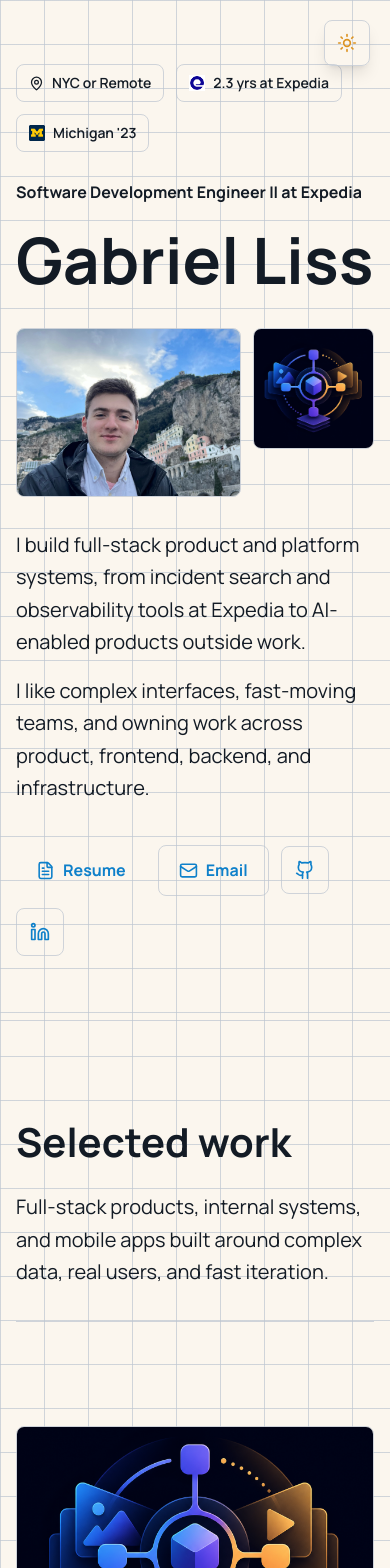
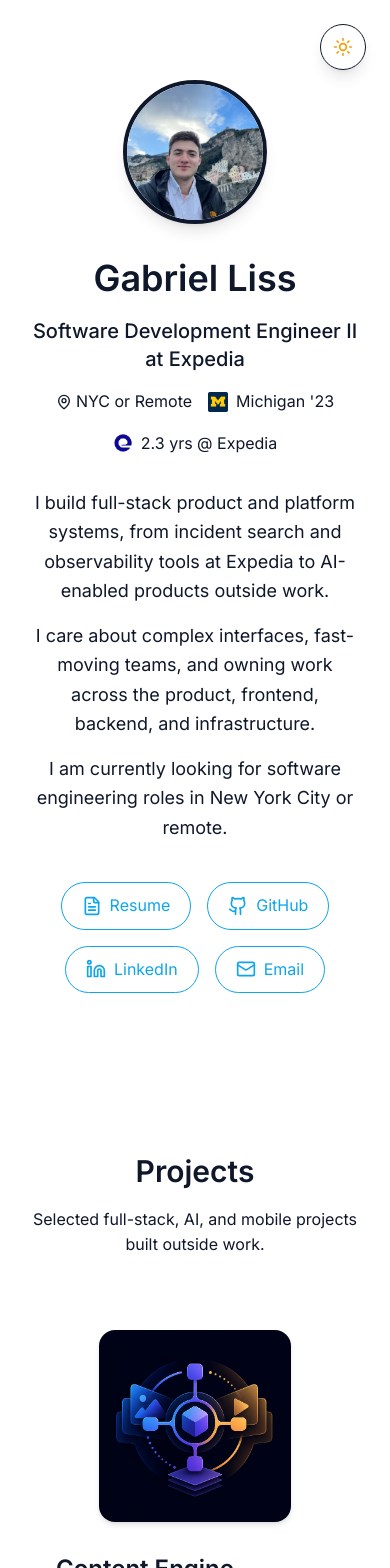
Before and after one commit to gabeliss/personal-site, a React (Vite) app: page / in a window 390 px wide. Shown: the top 1568 px of the page. Built offline with nearby package versions, Linux system fonts and the light colour scheme.

Commit message:
Revert "Redesign portfolio presentation"
This reverts commit 4f19b9c06466bec2b183c1898903f053a5058b67.

```diff
--- a/index.html
+++ b/index.html
@@ -8,7 +8,7 @@
     <meta name="description" content="Software engineer building full-stack product, platform, observability, and AI workflow systems." />
     <link rel="preconnect" href="https://fonts.googleapis.com">
     <link rel="preconnect" href="https://fonts.gstatic.com" crossorigin>
-    <link href="https://fonts.googleapis.com/css2?family=Manrope:wght@400;500;600;700;800&display=swap" rel="stylesheet">
+    <link href="https://fonts.googleapis.com/css2?family=Inter:wght@400;500;600;700&display=swap" rel="stylesheet">
   </head>
   <body>
     <div id="root"></div>
--- a/src/components/Footer.tsx
+++ b/src/components/Footer.tsx
@@ -1,9 +1,8 @@
 export default function Footer() {
   return (
-    <footer className="border-t hairline bg-[--color-primary] px-8 py-6">
-      <div className="section-shell flex flex-col gap-2 text-sm font-medium text-[color-mix(in_oklch,var(--color-bg)_58%,var(--color-primary))] md:flex-row md:items-center md:justify-between">
-        <p>Built with React, TypeScript, and Tailwind CSS.</p>
-        <p>Gabriel Liss</p>
+    <footer className="py-6 px-8 border-t border-[--color-border]">
+      <div className="max-w-4xl mx-auto text-center text-sm text-[--color-muted]">
+        <p>Built with React, TypeScript, and Tailwind CSS. Resume available on request or above.</p>
       </div>
     </footer>
   );
--- a/src/components/Hero.tsx
+++ b/src/components/Hero.tsx
@@ -1,21 +1,22 @@
-import { ArrowUpRight, FileText, Github, Linkedin, Mail, MapPin } from 'lucide-react';
+import { FileText, Github, Linkedin, Mail, MapPin } from 'lucide-react';
 import { useState, useEffect } from 'react';
 
-function calculateExpediaTenure() {
+function useExpediaTenure() {
   const startDate = new Date('2023-08-21');
+
+  const calculateTenure = () => {
     const now = new Date();
     const diffMs = now.getTime() - startDate.getTime();
     const diffDays = diffMs / (1000 * 60 * 60 * 24);
     const years = diffDays / 365;
     return `${years.toFixed(1)} yrs`;
-}
+  };
 
-function useExpediaTenure() {
-  const [tenure, setTenure] = useState(calculateExpediaTenure);
+  const [tenure, setTenure] = useState(calculateTenure);
 
   useEffect(() => {
     const timer = setInterval(() => {
-      setTenure(calculateExpediaTenure());
+      setTenure(calculateTenure());
     }, 1000 * 60 * 60); // Update every hour
 
     return () => clearInterval(timer);
@@ -28,117 +29,96 @@
   const expediaTenure = useExpediaTenure();
 
   return (
-    <section className="relative min-h-[92svh] overflow-hidden border-b hairline">
-      <div className="section-shell grid min-h-[92svh] items-center gap-12 py-16 lg:grid-cols-[1.05fr_0.95fr] lg:py-20">
-        <div className="hero-rise max-w-3xl">
-          <div className="mb-7 flex flex-wrap items-center gap-3 text-sm font-semibold text-[--color-muted]">
-            <span className="inline-flex items-center gap-2 rounded-lg border hairline bg-[--color-bg-card]/75 px-3 py-2">
-              <MapPin size={15} />
-              NYC or Remote
-            </span>
-            <span className="inline-flex items-center gap-2 rounded-lg border hairline bg-[--color-bg-card]/75 px-3 py-2">
-              <img src="/images/expedia.png" alt="Expedia" className="h-4 w-4 object-contain" />
-              {expediaTenure} at Expedia
-            </span>
-            <span className="inline-flex items-center gap-2 rounded-lg border hairline bg-[--color-bg-card]/75 px-3 py-2">
-              <img src="/images/umich.png" alt="University of Michigan" className="h-4 w-4" />
-              Michigan '23
-            </span>
-          </div>
-
-          <p className="mb-4 text-base font-bold text-[--color-accent]">
-            Software Development Engineer II at Expedia
-          </p>
-
-          <h1 className="max-w-4xl text-[clamp(4rem,11vw,9rem)] font-extrabold leading-[0.9] text-[--color-primary]">
-            Gabriel Liss
-          </h1>
-
-          <div className="mt-7 grid grid-cols-[0.65fr_0.35fr] gap-3 lg:hidden">
-            <div className="aspect-[4/3] overflow-hidden rounded-[8px] border hairline bg-[--color-bg-card]">
+    <section className="min-h-[90vh] flex items-center justify-center px-8 py-20">
+      <div className="w-full max-w-4xl mx-auto text-center">
+        {/* Profile Image */}
+        <div className="mb-8">
+          <div className="relative w-36 h-36 mx-auto group">
+            <div className="absolute -inset-1 bg-gradient-to-r from-[--color-accent] to-blue-600 rounded-full opacity-0 group-hover:opacity-75 blur transition-all duration-500 group-hover:duration-200 pointer-events-none"></div>
             <img
               src="/images/profile.jpeg"
               alt="Gabriel Liss"
-                className="h-full w-full object-cover"
-              />
-            </div>
-            <div className="aspect-square overflow-hidden rounded-[8px] border hairline bg-[--color-bg-card]">
-              <img
-                src="/images/content-engine.png"
-                alt="Content Engine project mark"
-                className="h-full w-full object-cover"
+              className="relative w-36 h-36 rounded-full object-cover shadow-lg border-4 border-[--color-bg] transition-transform duration-300 group-hover:scale-105"
             />
           </div>
         </div>
 
-          <div className="mt-8 max-w-2xl space-y-4 text-xl leading-relaxed text-[--color-secondary]">
+        {/* Name */}
+        <h1 className="text-4xl md:text-5xl font-bold text-[--color-primary] mb-4">
+          Gabriel Liss
+        </h1>
+
+        {/* Tagline */}
+        <p className="text-xl md:text-2xl text-[--color-secondary] mb-4 font-medium">
+          Software Development Engineer II at Expedia
+        </p>
+
+        {/* Location, Education & Tenure */}
+        <div className="flex flex-wrap items-center justify-center gap-4 text-[--color-muted] mb-8">
+          <span className="flex items-center gap-1">
+            <MapPin size={16} />
+            NYC or Remote
+          </span>
+          <span className="hidden sm:inline text-[--color-border]">|</span>
+          <span className="flex items-center gap-2">
+            <img src="/images/umich.png" alt="University of Michigan" className="w-5 h-5" />
+            Michigan '23
+          </span>
+          <span className="hidden sm:inline text-[--color-border]">|</span>
+          <span className="flex items-center gap-2">
+            <img src="/images/expedia.png" alt="Expedia" className="w-5 h-5 object-contain" />
+            <span>{expediaTenure} @ Expedia</span>
+          </span>
+        </div>
+
+        {/* Bio */}
+        <div className="text-lg text-[--color-secondary] max-w-xl mx-auto mb-10 leading-relaxed space-y-4 text-center">
           <p>
             I build full-stack product and platform systems, from incident search and observability tools at Expedia to AI-enabled products outside work.
           </p>
           <p>
-              I like complex interfaces, fast-moving teams, and owning work across product, frontend, backend, and infrastructure.
+            I care about complex interfaces, fast-moving teams, and owning work across the product, frontend, backend, and infrastructure.
+          </p>
+          <p>
+            I am currently looking for software engineering roles in New York City or remote.
           </p>
         </div>
 
-          <div className="mt-10 flex flex-wrap items-center gap-3">
+        {/* Social Links */}
+        <div className="flex flex-wrap items-center justify-center gap-4">
           <a
             href="/resume/gabriel_liss_resume.pdf"
             target="_blank"
             rel="noopener noreferrer"
-              className="inline-flex items-center gap-2 rounded-lg bg-[--color-primary] px-5 py-3 font-bold text-[--color-bg] transition-transform duration-300 hover:-translate-y-0.5"
+            className="flex items-center gap-2 px-5 py-2.5 rounded-full border border-[--color-border] text-[--color-primary] hover:border-[--color-border-hover] hover:bg-[--color-bg-alt] transition-colors"
           >
-              <FileText size={19} />
+            <FileText size={20} />
             Resume
-            </a>
-            <a
-              href="mailto:gabe.liss17@gmail.com"
-              className="inline-flex items-center gap-2 rounded-lg border hairline bg-[--color-bg-card]/80 px-5 py-3 font-bold text-[--color-primary] transition-transform duration-300 hover:-translate-y-0.5"
-            >
-              <Mail size={19} />
-              Email
           </a>
           <a
             href="https://github.com/gabeliss"
             target="_blank"
             rel="noopener noreferrer"
-              className="inline-flex h-12 w-12 items-center justify-center rounded-lg border hairline bg-[--color-bg-card]/80 text-[--color-primary] transition-transform duration-300 hover:-translate-y-0.5"
-              aria-label="GitHub"
+            className="flex items-center gap-2 px-5 py-2.5 rounded-full border border-[--color-border] text-[--color-primary] hover:border-[--color-border-hover] hover:bg-[--color-bg-alt] transition-colors"
           >
             <Github size={20} />
+            GitHub
           </a>
           <a
             href="https://linkedin.com/in/gabe-liss"
             target="_blank"
             rel="noopener noreferrer"
-              className="inline-flex h-12 w-12 items-center justify-center rounded-lg border hairline bg-[--color-bg-card]/80 text-[--color-primary] transition-transform duration-300 hover:-translate-y-0.5"
-              aria-label="LinkedIn"
+            className="flex items-center gap-2 px-5 py-2.5 rounded-full border border-[--color-border] text-[--color-primary] hover:border-[--color-border-hover] hover:bg-[--color-bg-alt] transition-colors"
           >
             <Linkedin size={20} />
+            LinkedIn
           </a>
-          </div>
-        </div>
-
-        <div className="hero-rise relative hidden min-h-[620px] lg:block" style={{ animationDelay: '140ms' }}>
-          <div className="absolute right-0 top-8 h-[470px] w-[370px] overflow-hidden rounded-[8px] border hairline bg-[--color-bg-card] shadow-2xl shadow-[color-mix(in_oklch,var(--color-primary)_14%,transparent)]">
-            <img
-              src="/images/profile.jpeg"
-              alt="Gabriel Liss"
-              className="h-full w-full object-cover"
-            />
-          </div>
-          <div className="absolute left-0 top-0 h-64 w-64 overflow-hidden rounded-[8px] border hairline bg-[--color-bg-card] shadow-xl">
-            <img
-              src="/images/content-engine.png"
-              alt="Content Engine project mark"
-              className="h-full w-full object-cover"
-            />
-          </div>
           <a
-            href="#projects"
-            className="absolute bottom-8 right-20 inline-flex items-center gap-3 rounded-lg border hairline bg-[--color-bg-card] px-5 py-4 font-bold text-[--color-primary] shadow-xl transition-transform duration-300 hover:-translate-y-1"
+            href="mailto:gabe.liss17@gmail.com"
+            className="flex items-center gap-2 px-5 py-2.5 rounded-full border border-[--color-border] text-[--color-primary] hover:border-[--color-border-hover] hover:bg-[--color-bg-alt] transition-colors"
           >
-            Selected work
-            <ArrowUpRight size={19} />
+            <Mail size={20} />
+            Email
           </a>
         </div>
       </div>
--- a/src/components/Projects.tsx
+++ b/src/components/Projects.tsx
@@ -114,76 +114,77 @@
   };
 
   return (
-    <section id="projects" className="border-b hairline bg-[--color-bg-alt]/75 py-24">
-      <div className="section-shell">
-        <div className="mb-14 grid gap-6 border-b hairline pb-8 lg:grid-cols-[0.55fr_1fr]">
-          <h2 className="text-[clamp(2.5rem,6vw,5.5rem)] font-extrabold leading-none text-[--color-primary]">
-            Selected work
+    <section id="projects" className="py-20 px-8 bg-[--color-bg-alt]">
+      <div className="max-w-6xl mx-auto">
+        <h2 className="text-3xl font-bold text-[--color-primary] mb-4 text-center">
+          Projects
         </h2>
-          <p className="max-w-2xl text-xl leading-relaxed text-[--color-secondary]">
-            Full-stack products, internal systems, and mobile apps built around complex data, real users, and fast iteration.
+        <p className="text-[--color-muted] text-center mb-12 max-w-2xl mx-auto">
+          Selected full-stack, AI, and mobile projects built outside work.
         </p>
-        </div>
 
-        <div>
+        <div className="space-y-16">
           {projects.map((project, index) => (
             <AnimatedSection key={project.name} delay={index * 100}>
               <div
-                className="group grid gap-8 border-b hairline py-12 transition-colors duration-300 lg:grid-cols-[0.42fr_0.58fr]"
+                className={`flex flex-col ${
+                  index % 2 === 0 ? 'lg:flex-row' : 'lg:flex-row-reverse'
+                } gap-8 lg:gap-12 items-center p-6 rounded-2xl transition-all duration-300 hover:bg-[--color-bg] hover:shadow-lg hover:-translate-y-1`}
               >
-              <div className="relative aspect-[4/3] overflow-hidden rounded-[8px] border hairline bg-[--color-bg-card]">
+              {/* Image */}
+              <div className="w-full lg:w-2/5 flex-shrink-0 flex justify-center">
+                <div className="relative group">
+                  <div className="absolute -inset-4 bg-[--color-accent] rounded-3xl opacity-20 group-hover:opacity-30 blur-xl transition-opacity"></div>
                   <img
                     src={project.image}
                     alt={project.name}
-                    className="h-full w-full object-cover transition-transform duration-700 ease-out group-hover:scale-[1.035]"
+                    className="relative w-48 h-48 md:w-56 md:h-56 rounded-2xl shadow-md object-cover"
                   />
                 </div>
+              </div>
 
-              <div className="flex flex-col justify-center">
-                <div className="mb-5 flex items-baseline justify-between gap-6">
-                  <div>
-                    <p className="mb-2 text-sm font-bold text-[--color-muted]">
-                      0{index + 1}
-                    </p>
-                    <h3 className="text-3xl font-extrabold text-[--color-primary] md:text-4xl">
+              {/* Content */}
+              <div className="w-full lg:w-3/5">
+                <h3 className="text-2xl font-bold text-[--color-primary] mb-2">
                   {project.name}
                 </h3>
-                  </div>
-                  <p className="hidden max-w-xs text-right text-base font-bold text-[--color-accent] md:block">
+                <p className="text-[--color-accent] font-medium mb-3">
                   {project.tagline}
                 </p>
-                </div>
-                <p className="max-w-3xl text-lg leading-relaxed text-[--color-secondary]">
+                <p className="text-[--color-secondary] mb-4 leading-relaxed">
                   {project.description}
                 </p>
 
-                <div className="mt-6 flex flex-wrap gap-2">
+                {/* Tech Stack */}
+                <div className="flex flex-wrap gap-2 mb-4">
                   {project.tech.map((tech) => (
                     <span
                       key={tech}
-                      className="rounded-lg border hairline bg-[--color-bg-card]/75 px-3 py-1.5 text-sm font-semibold text-[--color-secondary]"
+                      className="px-3 py-1 text-sm bg-[--color-bg] text-[--color-secondary] rounded-full border border-[--color-border]"
                     >
                       {tech}
                     </span>
                   ))}
                 </div>
 
-                <ul className="mt-7 grid gap-2 text-sm font-medium text-[--color-muted] md:grid-cols-2">
+                {/* Highlights */}
+                <ul className="text-sm text-[--color-muted] mb-6 space-y-1">
                   {project.highlights.map((highlight) => (
-                    <li key={highlight} className="flex items-start gap-3">
-                      <span className="mt-2 h-1.5 w-1.5 flex-none rounded-full bg-[--color-warm]"></span>
+                    <li key={highlight} className="flex items-start gap-2">
+                      <span className="text-[--color-accent] mt-1">-</span>
                       {highlight}
                     </li>
                   ))}
                 </ul>
 
-                <div className="mt-8 flex flex-wrap items-center gap-3">
+                {/* Links */}
+                <div className="flex gap-3 items-center">
                   {project.links.website && (
                     <a
                       href={project.links.website}
                       target="_blank"
                       rel="noopener noreferrer"
-                      className="inline-flex items-center gap-2 rounded-lg bg-[--color-primary] px-4 py-2.5 text-sm font-bold text-[--color-bg] transition-transform duration-300 hover:-translate-y-0.5"
+                      className="flex items-center gap-2 px-4 py-2 text-sm rounded-lg bg-[--color-primary] text-white hover:bg-[--color-secondary] transition-colors"
                     >
                       <ExternalLink size={16} />
                       Website
@@ -194,7 +195,7 @@
                       href={project.links.appStore}
                       target="_blank"
                       rel="noopener noreferrer"
-                      className="inline-flex items-center gap-2 rounded-lg border hairline bg-[--color-bg-card]/75 px-4 py-2.5 text-sm font-bold text-[--color-primary] transition-transform duration-300 hover:-translate-y-0.5"
+                      className="flex items-center gap-2 px-4 py-2 text-sm rounded-lg border border-[--color-border] text-[--color-primary] hover:border-[--color-border-hover] hover:bg-[--color-bg] transition-colors"
                     >
                       <Apple size={16} />
                       App Store
@@ -204,14 +205,16 @@
                     <div className="relative">
                       <button
                         onClick={handlePendingClick}
-                        className="inline-flex cursor-pointer items-center gap-2 rounded-lg border hairline bg-[--color-bg-card]/75 px-4 py-2.5 text-sm font-bold text-[--color-primary] transition-transform duration-300 hover:-translate-y-0.5"
+                        className="flex items-center gap-2 px-4 py-2 text-sm rounded-lg border border-[--color-border] hover:border-[--color-border-hover] hover:bg-[--color-bg] transition-colors cursor-pointer"
+                        style={{ color: '#0ea5e9' }}
                       >
                         <Apple size={16} />
                         App Store
                       </button>
                       {showPendingToast && (
                         <span
-                          className="absolute left-0 top-full z-10 mt-2 whitespace-nowrap rounded-lg bg-[--color-primary] px-3 py-1.5 text-sm text-[--color-bg] shadow-lg"
+                          className="absolute left-0 top-full mt-2 whitespace-nowrap px-3 py-1.5 text-sm rounded-lg shadow-lg z-10"
+                          style={{ backgroundColor: '#0f172a', color: '#ffffff' }}
                         >
                           Pending App Store review
                         </span>
--- a/src/components/ThemeToggle.tsx
+++ b/src/components/ThemeToggle.tsx
@@ -9,7 +9,7 @@
   return (
     <button
       onClick={toggle}
-      className="fixed right-5 top-5 z-50 rounded-lg border hairline bg-[--color-bg-card]/90 p-3 text-[--color-primary] shadow-lg transition-transform duration-300 hover:-translate-y-0.5"
+      className="fixed top-6 right-6 p-3 rounded-full bg-[--color-bg-alt] border border-[--color-border] hover:border-[--color-border-hover] transition-all duration-300 shadow-lg hover:shadow-xl z-50"
       aria-label={isDark ? 'Switch to light mode' : 'Switch to dark mode'}
     >
       <div className="relative w-5 h-5">
@@ -18,14 +18,14 @@
           className={`absolute inset-0 transition-all duration-300 ${
             isDark ? 'opacity-0 rotate-90 scale-0' : 'opacity-100 rotate-0 scale-100'
           }`}
-          style={{ color: 'var(--color-warm)' }}
+          style={{ color: '#f59e0b' }}
         />
         <Moon
           size={20}
           className={`absolute inset-0 transition-all duration-300 ${
             isDark ? 'opacity-100 rotate-0 scale-100' : 'opacity-0 -rotate-90 scale-0'
           }`}
-          style={{ color: 'var(--color-accent)' }}
+          style={{ color: '#38bdf8' }}
         />
       </div>
     </button>
--- a/src/index.css
+++ b/src/index.css
@@ -1,33 +1,44 @@
 @import "tailwindcss";
 
+/*
+  Global Color Theme
+  Edit these CSS custom properties to change the entire site's color scheme
+*/
 :root {
-  --color-primary: oklch(22% 0.022 252);
-  --color-secondary: oklch(35% 0.026 252);
-  --color-muted: oklch(53% 0.028 252);
-  --color-bg: oklch(97.5% 0.012 82);
-  --color-bg-alt: oklch(93.5% 0.016 82);
-  --color-bg-card: oklch(99% 0.008 82);
-  --color-accent: oklch(58% 0.145 246);
-  --color-accent-hover: oklch(47% 0.148 246);
-  --color-warm: oklch(72% 0.145 72);
-  --color-border: oklch(82% 0.018 252);
-  --color-border-hover: oklch(69% 0.028 252);
-  --surface-line: color-mix(in oklch, var(--color-border) 70%, transparent);
+  /* Primary colors */
+  --color-primary: #0f172a;       /* slate-900 - main text */
+  --color-secondary: #334155;     /* slate-700 - secondary text */
+  --color-muted: #64748b;         /* slate-500 - muted text */
+
+  /* Background colors */
+  --color-bg: #ffffff;            /* white - main background */
+  --color-bg-alt: #f8fafc;        /* slate-50 - alternate background */
+  --color-bg-card: #ffffff;       /* white - card background */
+
+  /* Accent colors */
+  --color-accent: #0ea5e9;        /* sky-500 - links, highlights */
+  --color-accent-hover: #0284c7;  /* sky-600 - hover state */
+
+  /* Border colors */
+  --color-border: #e2e8f0;        /* slate-200 - borders */
+  --color-border-hover: #cbd5e1;  /* slate-300 - border hover */
 }
 
+/* Dark mode */
 .dark {
-  --color-primary: oklch(94% 0.018 252);
-  --color-secondary: oklch(78% 0.026 252);
-  --color-muted: oklch(64% 0.03 252);
-  --color-bg: oklch(17% 0.028 252);
-  --color-bg-alt: oklch(21% 0.032 252);
-  --color-bg-card: oklch(24% 0.034 252);
-  --color-accent: oklch(73% 0.145 226);
-  --color-accent-hover: oklch(82% 0.12 226);
-  --color-warm: oklch(78% 0.13 72);
-  --color-border: oklch(34% 0.038 252);
-  --color-border-hover: oklch(45% 0.045 252);
-  --surface-line: color-mix(in oklch, var(--color-border) 70%, transparent);
+  --color-primary: #f1f5f9;       /* slate-100 - main text */
+  --color-secondary: #cbd5e1;     /* slate-300 - secondary text */
+  --color-muted: #94a3b8;         /* slate-400 - muted text */
+
+  --color-bg: #0f172a;            /* slate-900 - main background */
+  --color-bg-alt: #1e293b;        /* slate-800 - alternate background */
+  --color-bg-card: #1e293b;       /* slate-800 - card background */
+
+  --color-accent: #38bdf8;        /* sky-400 - links, highlights */
+  --color-accent-hover: #7dd3fc;  /* sky-300 - hover state */
+
+  --color-border: #334155;        /* slate-700 - borders */
+  --color-border-hover: #475569;  /* slate-600 - border hover */
 }
 
 @theme inline {
@@ -39,32 +50,28 @@
   --color-bg-card: var(--color-bg-card);
   --color-accent: var(--color-accent);
   --color-accent-hover: var(--color-accent-hover);
-  --color-warm: var(--color-warm);
   --color-border: var(--color-border);
   --color-border-hover: var(--color-border-hover);
 }
 
+/* Base styles */
 html {
   scroll-behavior: smooth;
 }
 
 body {
-  font-family: 'Manrope', system-ui, -apple-system, sans-serif;
+  font-family: 'Inter', system-ui, -apple-system, sans-serif;
   background-color: var(--color-bg);
-  background-image:
-    linear-gradient(var(--surface-line) 1px, transparent 1px),
-    linear-gradient(90deg, var(--surface-line) 1px, transparent 1px);
-  background-size: 44px 44px;
   color: var(--color-primary);
   line-height: 1.6;
   -webkit-font-smoothing: antialiased;
   -moz-osx-font-smoothing: grayscale;
 }
 
+/* Typography */
 h1, h2, h3, h4, h5, h6 {
-  font-weight: 700;
+  font-weight: 600;
   line-height: 1.25;
-  letter-spacing: 0;
 }
 
 a {
@@ -77,11 +84,13 @@
   color: var(--color-accent-hover);
 }
 
+/* Selection */
 ::selection {
   background-color: var(--color-accent);
-  color: oklch(98% 0.01 82);
+  color: white;
 }
 
+/* Animations */
 @keyframes fade-in {
   from {
     opacity: 0;
@@ -111,33 +120,3 @@
 .animate-fade-in-local {
   animation: fade-in-local 0.15s ease-out;
 }
-
-@keyframes hero-rise {
-  from {
-    opacity: 0;
-    transform: translateY(18px);
-  }
-  to {
-    opacity: 1;
-    transform: translateY(0);
-  }
-}
-
-.hero-rise {
-  animation: hero-rise 780ms cubic-bezier(0.22, 1, 0.36, 1) both;
-}
-
-.section-shell {
-  width: min(1180px, calc(100% - 48px));
-  margin-inline: auto;
-}
-
-.hairline {
-  border-color: var(--surface-line);
-}
-
-@media (max-width: 720px) {
-  .section-shell {
-    width: min(100% - 32px, 1180px);
-  }
-}
```
Also changed, not shown: src/components/Contact.tsx (+11 -13 lines), src/components/Experience.tsx (+79 -60 lines). Lines whose indentation alone changed are shown as unchanged.
